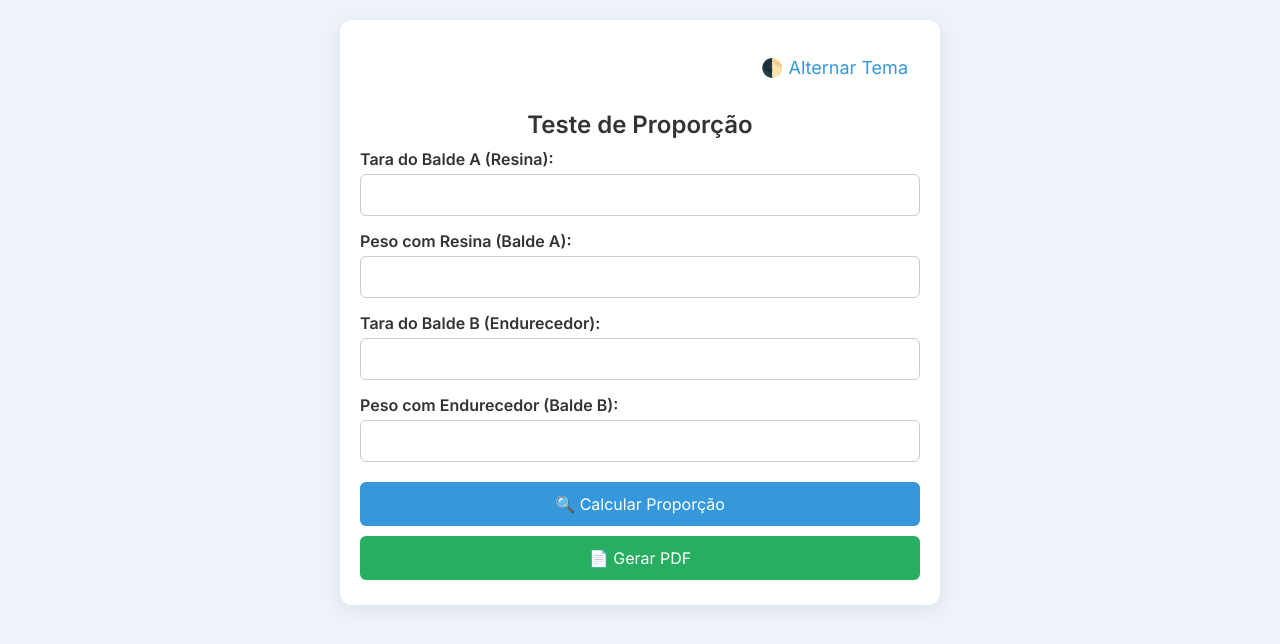
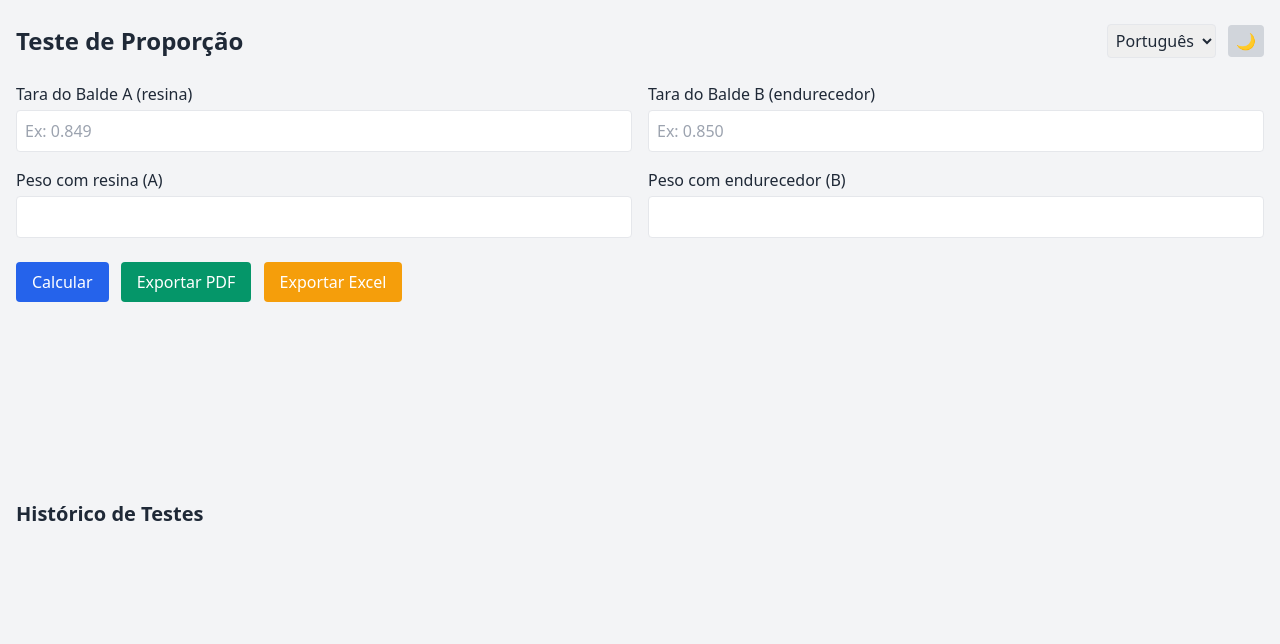
Before and after one commit to Zhanixx/teste-proporcao, a plain HTML site: page index.html in a window 1280 px wide. Drawn offline with nearby package versions, Linux system fonts and the light colour scheme.

Commit message:
Update index.html

```diff
--- a/index.html
+++ b/index.html
@@ -1,281 +1,60 @@
 <!DOCTYPE html>
-<html lang="pt-BR">
+<html lang="pt">
 <head>
   <meta charset="UTF-8" />
-  <meta name="viewport" content="width=device-width, initial-scale=1" />
-  <title>Proporção Resina / Endurecedor</title>
+  <meta name="viewport" content="width=device-width, initial-scale=1.0" />
+  <title>Teste de Proporção - Resina e Endurecedor</title>
+  <link rel="stylesheet" href="https://cdn.jsdelivr.net/npm/tailwindcss@2.2.19/dist/tailwind.min.css">
+  <script src="https://cdn.jsdelivr.net/npm/chart.js"></script>
+  <script src="https://cdnjs.cloudflare.com/ajax/libs/xlsx/0.18.5/xlsx.full.min.js"></script>
   <script src="https://cdnjs.cloudflare.com/ajax/libs/jspdf/2.5.1/jspdf.umd.min.js"></script>
-  <link href="https://fonts.googleapis.com/css2?family=Inter:wght@400;600&display=swap" rel="stylesheet" />
-  <style>
-    :root {
-      --bg: #eef3f9;
-      --card: #ffffff;
-      --text: #333;
-      --accent: #3498db;
-      --success: #27ae60;
-      --danger: #c0392b;
-    }
-
-    body.dark {
-      --bg: #121212;
-      --card: #1e1e1e;
-      --text: #f0f0f0;
-    }
-
-    * {
-      box-sizing: border-box;
-      font-family: 'Inter', sans-serif;
-    }
-
-    body {
-      background-color: var(--bg);
-      margin: 0;
-      padding: 20px;
-      color: var(--text);
-      transition: background 0.3s, color 0.3s;
-    }
-
-    .container {
-      background: var(--card);
-      max-width: 600px;
-      margin: auto;
-      padding: 25px 20px;
-      border-radius: 12px;
-      box-shadow: 0 4px 20px rgba(0, 0, 0, 0.08);
-      transition: background 0.3s;
-    }
-
-    h2 {
-      text-align: center;
-      margin-bottom: 10px;
-    }
-
-    .theme-toggle {
-      text-align: right;
-      margin-bottom: 15px;
-    }
-
-    .theme-toggle button {
-      background: none;
-      border: none;
-      font-size: 18px;
-      cursor: pointer;
-      color: var(--accent);
-    }
-
-    .field-group {
-      display: flex;
-      flex-direction: column;
-      gap: 15px;
-      margin-bottom: 20px;
-    }
-
-    .field {
-      display: flex;
-      flex-direction: column;
-    }
-
-    label {
-      font-weight: 600;
-      margin-bottom: 5px;
-    }
-
-    input {
-      padding: 10px;
-      border-radius: 6px;
-      border: 1px solid #ccc;
-      font-size: 16px;
-    }
-
-    .actions {
-      display: flex;
-      gap: 10px;
-      flex-direction: column;
-    }
-
-    button {
-      padding: 12px;
-      font-size: 16px;
-      border: none;
-      border-radius: 6px;
-      cursor: pointer;
-      transition: background 0.3s;
-    }
-
-    .btn-calc {
-      background-color: var(--accent);
-      color: white;
-    }
-
-    .btn-calc:hover {
-      background-color: #2980b9;
-    }
-
-    .btn-pdf {
-      background-color: var(--success);
-      color: white;
-    }
-
-    .btn-pdf:hover {
-      background-color: #1e874b;
-    }
-
-    .resultado {
-      margin-top: 20px;
-      padding: 15px;
-      border-radius: 8px;
-      font-size: 15px;
-      line-height: 1.6;
-      border-left: 5px solid;
-    }
-
-    .ok {
-      background-color: #d1f5e0;
-      border-color: var(--success);
-      color: #155724;
-    }
-
-    .erro {
-      background-color: #f8d7da;
-      border-color: var(--danger);
-      color: #721c24;
-    }
-
-    @media (max-width: 600px) {
-      .actions {
-        flex-direction: column;
-      }
-    }
-  </style>
 </head>
-<body>
-  <div class="container">
-    <div class="theme-toggle">
-      <button onclick="toggleTheme()">🌓 Alternar Tema</button>
-    </div>
-
-    <h2>Teste de Proporção</h2>
-
-    <div class="field-group">
-      <div class="field">
-        <label for="taraA">Tara do Balde A (Resina):</label>
-        <input type="number" id="taraA" step="0.001">
-      </div>
-
-      <div class="field">
-        <label for="pesoA">Peso com Resina (Balde A):</label>
-        <input type="number" id="pesoA" step="0.001">
-      </div>
-
-      <div class="field">
-        <label for="taraB">Tara do Balde B (Endurecedor):</label>
-        <input type="number" id="taraB" step="0.001">
-      </div>
-
-      <div class="field">
-        <label for="pesoB">Peso com Endurecedor (Balde B):</label>
-        <input type="number" id="pesoB" step="0.001">
+<body class="bg-gray-100 text-gray-800 dark:bg-gray-900 dark:text-white transition-colors">
+  <div class="container mx-auto px-4 py-6">
+    <div class="flex justify-between items-center mb-6">
+      <h1 class="text-2xl font-bold" id="title">Teste de Proporção</h1>
+      <div>
+        <select id="language" class="p-1 rounded border">
+          <option value="pt">Português</option>
+          <option value="zh">中文</option>
+        </select>
+        <button onclick="toggleDarkMode()" class="ml-2 bg-gray-300 dark:bg-gray-700 px-2 py-1 rounded">🌙</button>
       </div>
     </div>
 
-    <div class="actions">
-      <button class="btn-calc" onclick="calcularProporcao()">🔍 Calcular Proporção</button>
-      <button class="btn-pdf" onclick="gerarPDF()">📄 Gerar PDF</button>
+    <div class="grid md:grid-cols-2 gap-4 mb-6">
+      <div>
+        <label for="taraA" class="block font-medium mb-1" data-i18n="taraA">Tara do Balde A (resina)</label>
+        <input type="number" id="taraA" class="w-full p-2 rounded border" placeholder="Ex: 0.849" step="0.001" />
+      </div>
+      <div>
+        <label for="taraB" class="block font-medium mb-1" data-i18n="taraB">Tara do Balde B (endurecedor)</label>
+        <input type="number" id="taraB" class="w-full p-2 rounded border" placeholder="Ex: 0.850" step="0.001" />
+      </div>
+      <div>
+        <label for="pesoA" class="block font-medium mb-1" data-i18n="pesoA">Peso com resina (A)</label>
+        <input type="number" id="pesoA" class="w-full p-2 rounded border" step="0.001" />
+      </div>
+      <div>
+        <label for="pesoB" class="block font-medium mb-1" data-i18n="pesoB">Peso com endurecedor (B)</label>
+        <input type="number" id="pesoB" class="w-full p-2 rounded border" step="0.001" />
+      </div>
     </div>
 
-    <div id="resultado" class="resultado" style="display:none;"></div>
+    <button onclick="calcularProporcao()" class="bg-blue-600 text-white px-4 py-2 rounded hover:bg-blue-700" data-i18n="calcular">Calcular</button>
+    <button onclick="exportarPDF()" class="ml-2 bg-green-600 text-white px-4 py-2 rounded hover:bg-green-700" data-i18n="exportarPDF">Exportar PDF</button>
+    <button onclick="exportarExcel()" class="ml-2 bg-yellow-500 text-white px-4 py-2 rounded hover:bg-yellow-600" data-i18n="exportarExcel">Exportar Excel</button>
+
+    <div id="resultado" class="mt-6 text-lg font-semibold"></div>
+
+    <canvas id="graficoProporcao" class="mt-6"></canvas>
+
+    <div class="mt-6">
+      <h2 class="text-xl font-bold mb-2" data-i18n="historico">Histórico de Testes</h2>
+      <ul id="historico" class="space-y-1 text-sm"></ul>
+    </div>
   </div>
 
-  <script>
-    let ultimoResultado = "";
-
-    function calcularProporcao() {
-      const taraA = parseFloat(document.getElementById('taraA').value);
-      const pesoA = parseFloat(document.getElementById('pesoA').value);
-      const taraB = parseFloat(document.getElementById('taraB').value);
-      const pesoB = parseFloat(document.getElementById('pesoB').value);
-      const resultadoDiv = document.getElementById('resultado');
-
-      if (isNaN(taraA) || isNaN(pesoA) || isNaN(taraB) || isNaN(pesoB)) {
-        alert("Preencha todos os campos corretamente.");
-        return;
-      }
-
-      const massaResina = pesoA - taraA;
-      const massaEndurecedor = pesoB - taraB;
-
-      if (massaResina <= 0 || massaEndurecedor <= 0) {
-        alert("As massas devem ser positivas.");
-        return;
-      }
-
-      const proporcao = (massaEndurecedor / massaResina) * 100;
-      let mensagemHTML = `
-        <strong>📊 Relatório:</strong><br>
-        🔹 Massa Resina (A): <strong>${massaResina.toFixed(3)} kg</strong><br>
-        🔸 Massa Endurecedor (B): <strong>${massaEndurecedor.toFixed(3)} kg</strong><br>
-        ⚖️ Proporção: <strong>${proporcao.toFixed(2)}%</strong><br><br>
-      `;
-      let status;
-
-      if (proporcao >= 28 && proporcao <= 32) {
-        mensagemHTML += "✅ <strong>Status:</strong> Dentro da faixa aceitável (28% - 32%)";
-        resultadoDiv.className = "resultado ok";
-        status = "Status: OK";
-      } else if (proporcao < 28) {
-        mensagemHTML += "⚠️ <strong>Status:</strong> Proporção baixa. Abaixo de 28%";
-        resultadoDiv.className = "resultado erro";
-        status = "Status: Baixa";
-      } else {
-        mensagemHTML += "⚠️ <strong>Status:</strong> Proporção alta. Acima de 32%";
-        resultadoDiv.className = "resultado erro";
-        status = "Status: Alta";
-      }
-
-      resultadoDiv.style.display = 'block';
-      resultadoDiv.innerHTML = mensagemHTML;
-
-      // Para PDF
-      ultimoResultado = `Tara A: ${taraA} kg\nPeso A: ${pesoA} kg\nTara B: ${taraB} kg\nPeso B: ${pesoB} kg\n` +
-        `Massa Resina: ${massaResina.toFixed(3)} kg\nMassa Endurecedor: ${massaEndurecedor.toFixed(3)} kg\n` +
-        `Proporção: ${proporcao.toFixed(2)}%\n${status}`;
-    }
-
-    async function gerarPDF() {
-      if (!ultimoResultado) {
-        alert("Calcule a proporção antes de gerar o PDF.");
-        return;
-      }
-
-      const { jsPDF } = window.jspdf;
-      const doc = new jsPDF();
-      const data = new Date().toLocaleString();
-
-      doc.setFontSize(12);
-      doc.text("Relatório de Proporção Resina/Endurecedor", 20, 20);
-      doc.text(`Data/Hora: ${data}`, 20, 30);
-
-      const linhas = ultimoResultado.split("\n");
-      let y = 45;
-      for (let linha of linhas) {
-        doc.text(linha, 20, y);
-        y += 8;
-      }
-
-      doc.save(`proporcao_${data.replace(/[\W]/g, "_")}.pdf`);
-    }
-
-    // Alternar tema
-    function toggleTheme() {
-      document.body.classList.toggle("dark");
-      localStorage.setItem("theme", document.body.classList.contains("dark") ? "dark" : "light");
-    }
-
-    // Ao carregar, aplicar o tema salvo
-    window.onload = () => {
-      const temaSalvo = localStorage.getItem("theme");
-      if (temaSalvo === "dark") document.body.classList.add("dark");
-    }
-  </script>
+  <script src="script.js"></script>
 </body>
 </html>
```
